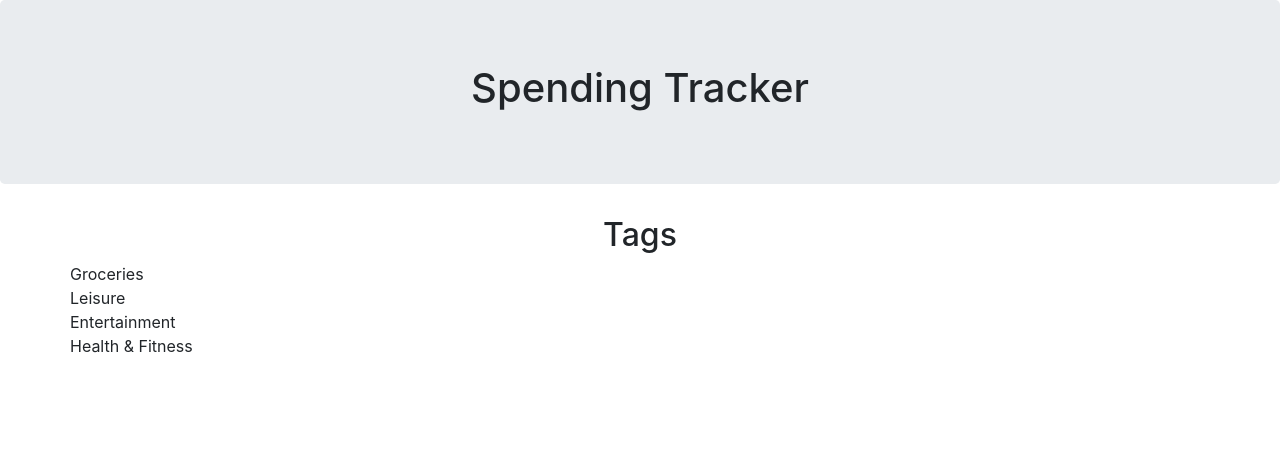
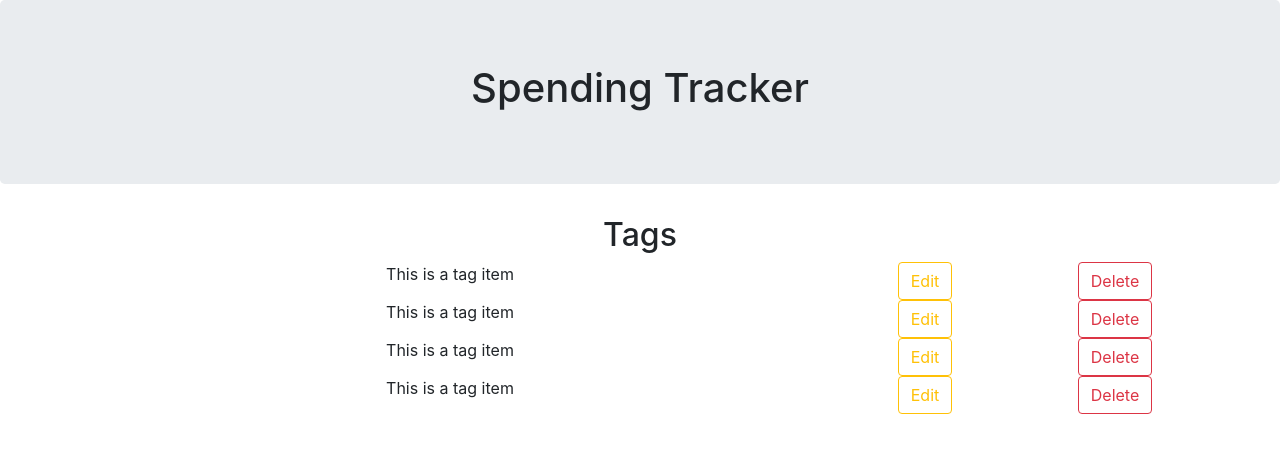
Before and after one commit to gregorl82/React_SpendingTracker, a React (Create React App) app in the folder client/: page / in a window 1280 px wide. Shown: the top 452 px of the page. Built offline with nearby package versions, Linux system fonts and the light colour scheme.

Commit message:
Adds basic tagitem component

```diff
--- a/client/src/containers/TagContainer.js
+++ b/client/src/containers/TagContainer.js
@@ -1,12 +1,13 @@
 import React from 'react';
 import Container from 'react-bootstrap/Container';
 import Row from 'react-bootstrap/Row';
+import TagItem from './TagItem';
 
 const TagContainer = ({tags}) => {
     return (
         <Container>
             <h2>Tags</h2>
-            {tags.map((tag, index) => <Row key={index}>{tag}</Row>)}
+            {tags.map((tag, index) => <Row key={index}><TagItem tag={tag}/></Row>)}
         </Container>
     )
 }
--- /dev/null
+++ b/client/src/containers/TagItem.js
@@ -0,0 +1,15 @@
+import React, {Fragment} from 'react';
+import Col from 'react-bootstrap/Col';
+import Button from 'react-bootstrap/Button';
+
+const TagItem = ({ tag }) => {
+    return (
+        <Fragment>
+            <Col sm={8}><span>This is a tag item</span></Col>
+            <Col><Button variant="outline-warning">Edit</Button></Col>
+            <Col><Button variant="outline-danger">Delete</Button></Col>
+        </Fragment>
+    )
+}
+
+export default TagItem;
```
